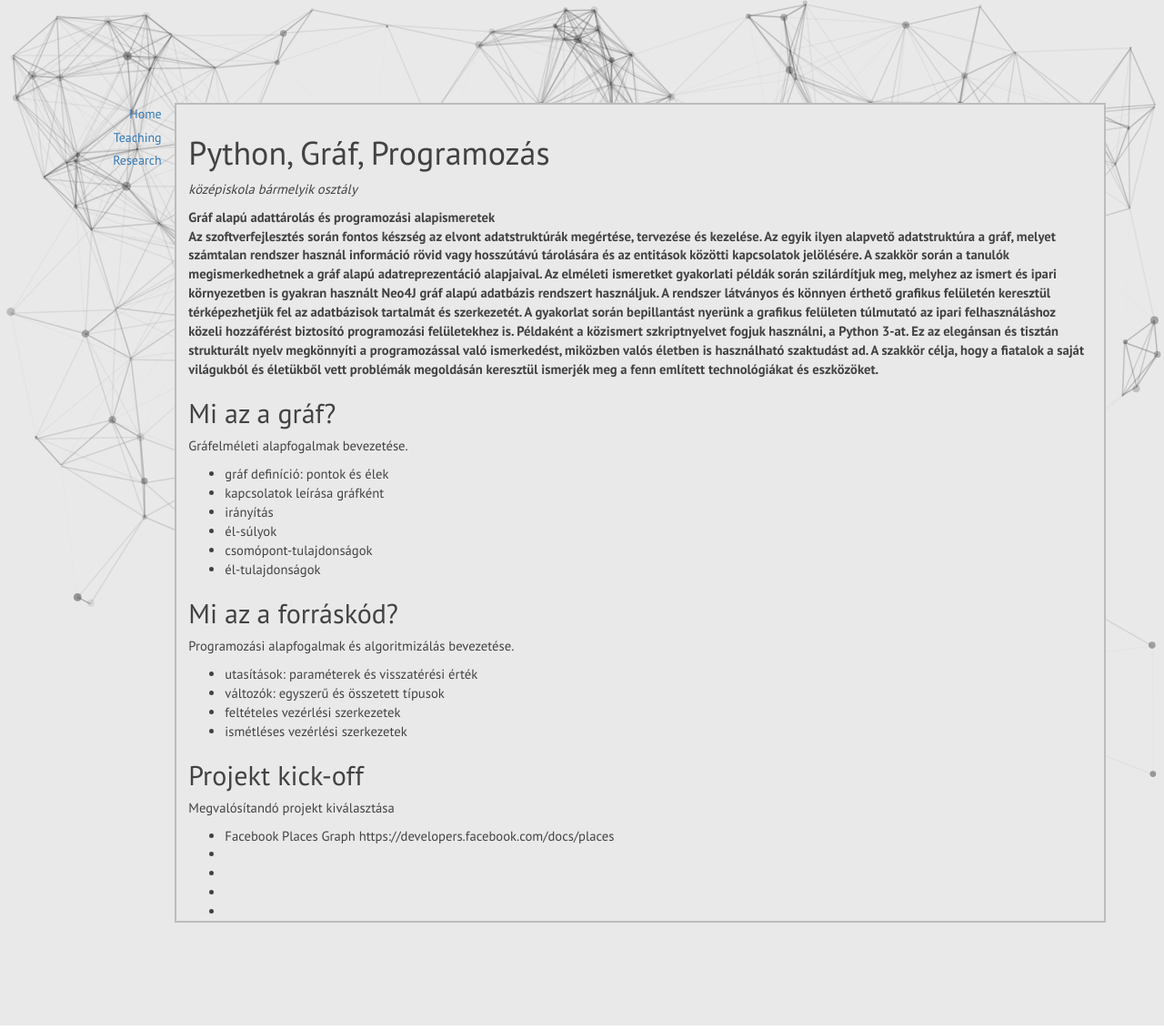
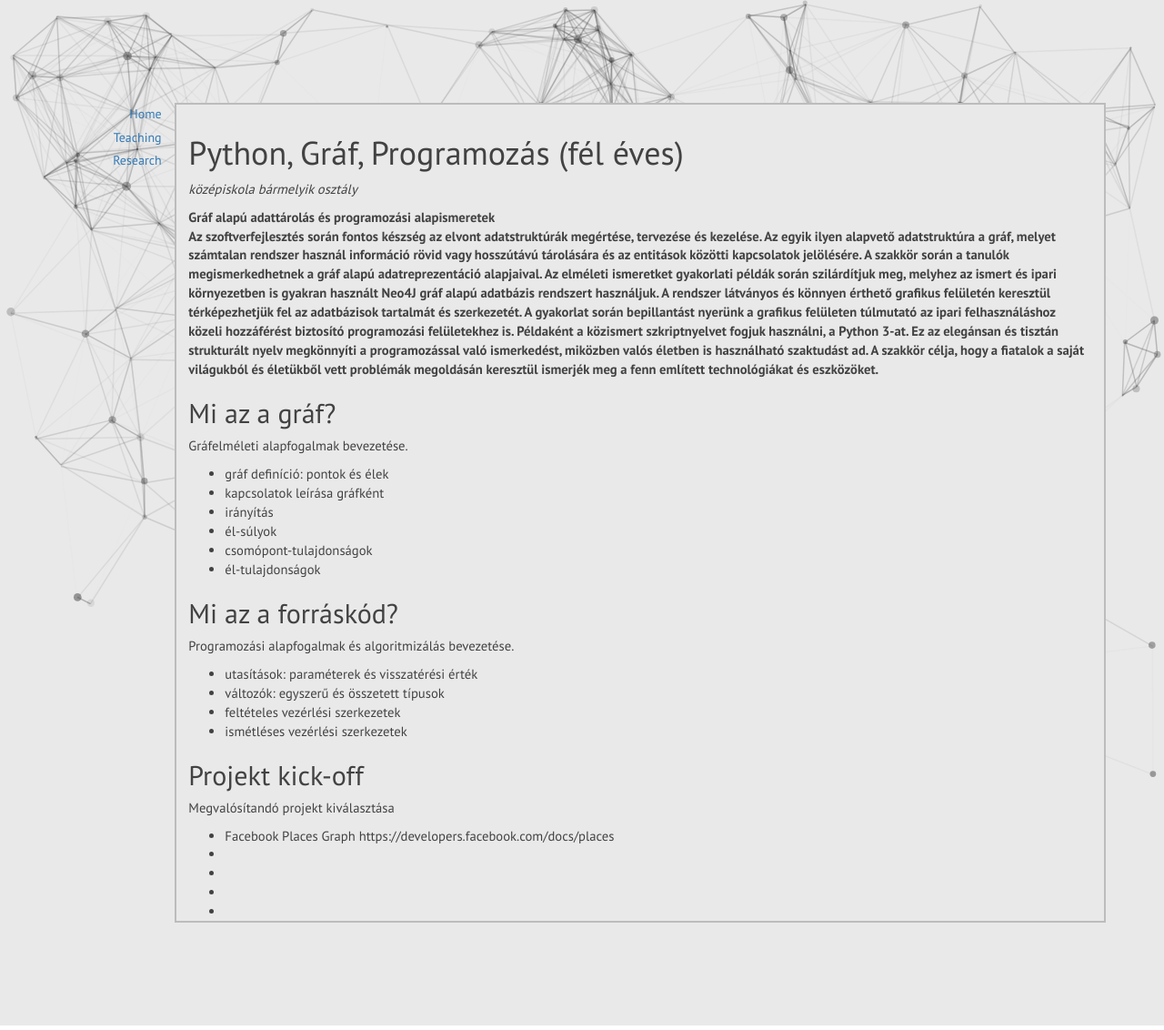
Before and after one commit to geryxyz/geryxyz, a Jekyll site: the page built from content/pgp/secondary-halfyear.html, in a window 1280 px wide. Shown: the whole page at 91% size. Built offline with Jekyll 4.4.1, drawn with Linux system fonts in a browser that asks for light colours; nearby versions of some CDN libraries; library files that are not in the unit come from our copies.

Commit message:
Update secondary-halfyear.html

```diff
--- a/content/pgp/secondary-halfyear.html
+++ b/content/pgp/secondary-halfyear.html
@@ -1,7 +1,7 @@
 ---
 layout: course
 ---
-<h1>Python, Gráf, Programozás</h1>
+<h1>Python, Gráf, Programozás (fél éves)</h1>
 <p class="audience">középiskola bármelyik osztály</p>
 <p class="goal">Gráf alapú adattárolás és programozási alapismeretek</br>
 Az szoftverfejlesztés során fontos készség az elvont adatstruktúrák megértése, tervezése és kezelése. Az egyik ilyen alapvető adatstruktúra a gráf, melyet számtalan rendszer használ információ rövid vagy hosszútávú tárolására és az entitások közötti kapcsolatok jelölésére.
```
